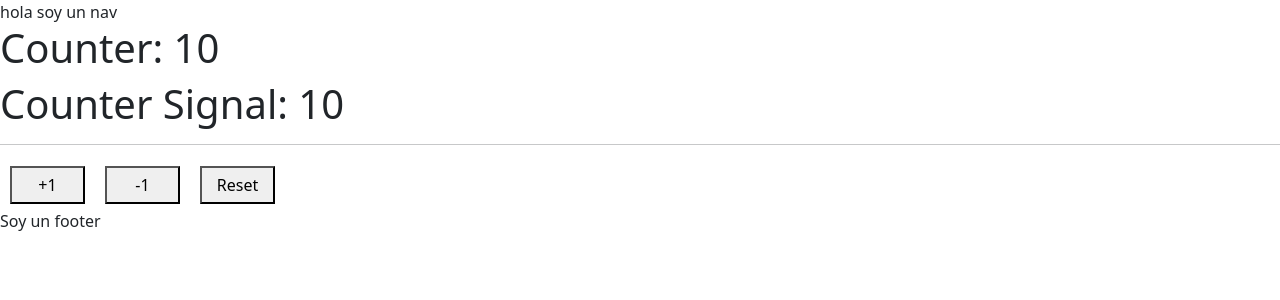
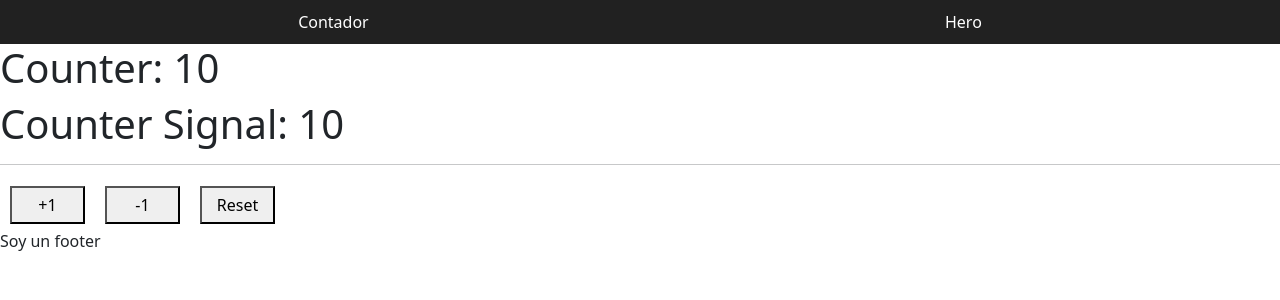
Before and after one commit to miguel14Cat/angular, an Angular app: page / in a window 1280 px wide. Shown: the top 300 px of the page. Built offline with nearby package versions, Linux system fonts and the light colour scheme.

Commit message:
creacion de la carpeta component y creacion de navbar junto a sus estilos

```diff
--- a/src/app/app.html
+++ b/src/app/app.html
@@ -1,3 +1,3 @@
- <nav> hola soy un nav </nav>
+<app-navbar></app-navbar>
  <router-outlet />
 <footer>Soy un footer</footer>
--- a/src/app/app.ts
+++ b/src/app/app.ts
@@ -1,9 +1,10 @@
 import { Component, signal } from '@angular/core';
 import { RouterOutlet } from '@angular/router';
+import { Navbar } from "./components/shared/navbar/navbar";
 
 @Component({
   selector: 'app-root',
-  imports: [RouterOutlet],
+  imports: [RouterOutlet, Navbar],
   templateUrl: './app.html',
 
 })
--- /dev/null
+++ b/src/app/components/shared/navbar/navbar.html
@@ -0,0 +1,20 @@
+<style>
+    nav{
+        display: flex;
+        justify-content: space-around;
+        background-color: #212121;
+        color: white;
+        padding: 10px;
+
+    }
+
+    nav a{
+        color: white;
+        text-decoration: none;
+    }
+</style>
+
+<nav>
+    <a routerLink="/">Contador</a>
+    <a routerLink="/hero">Hero</a>
+</nav>
```
Also changed, not shown: src/app/components/shared/navbar/navbar.ts (added, +11 -0 lines).
